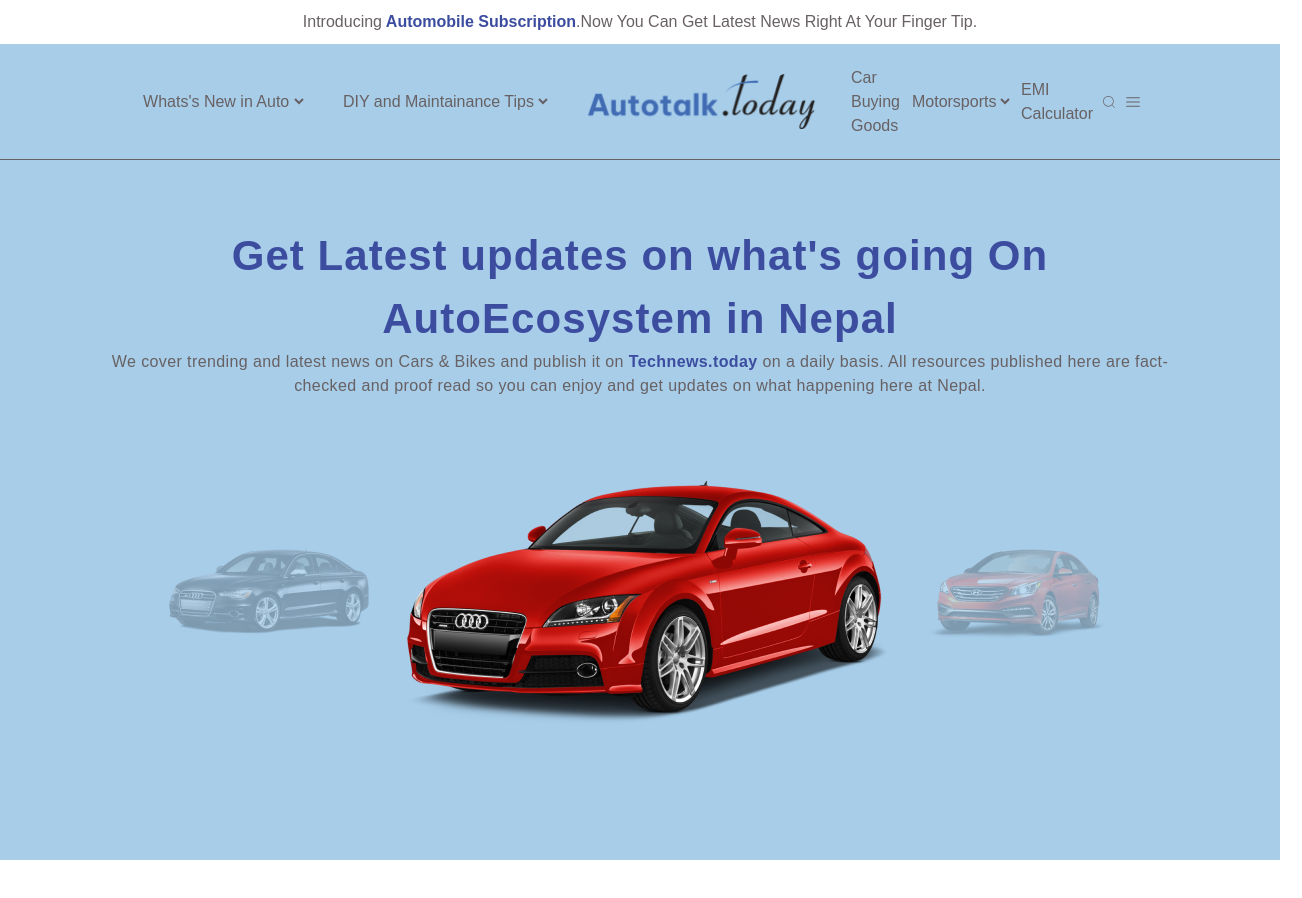
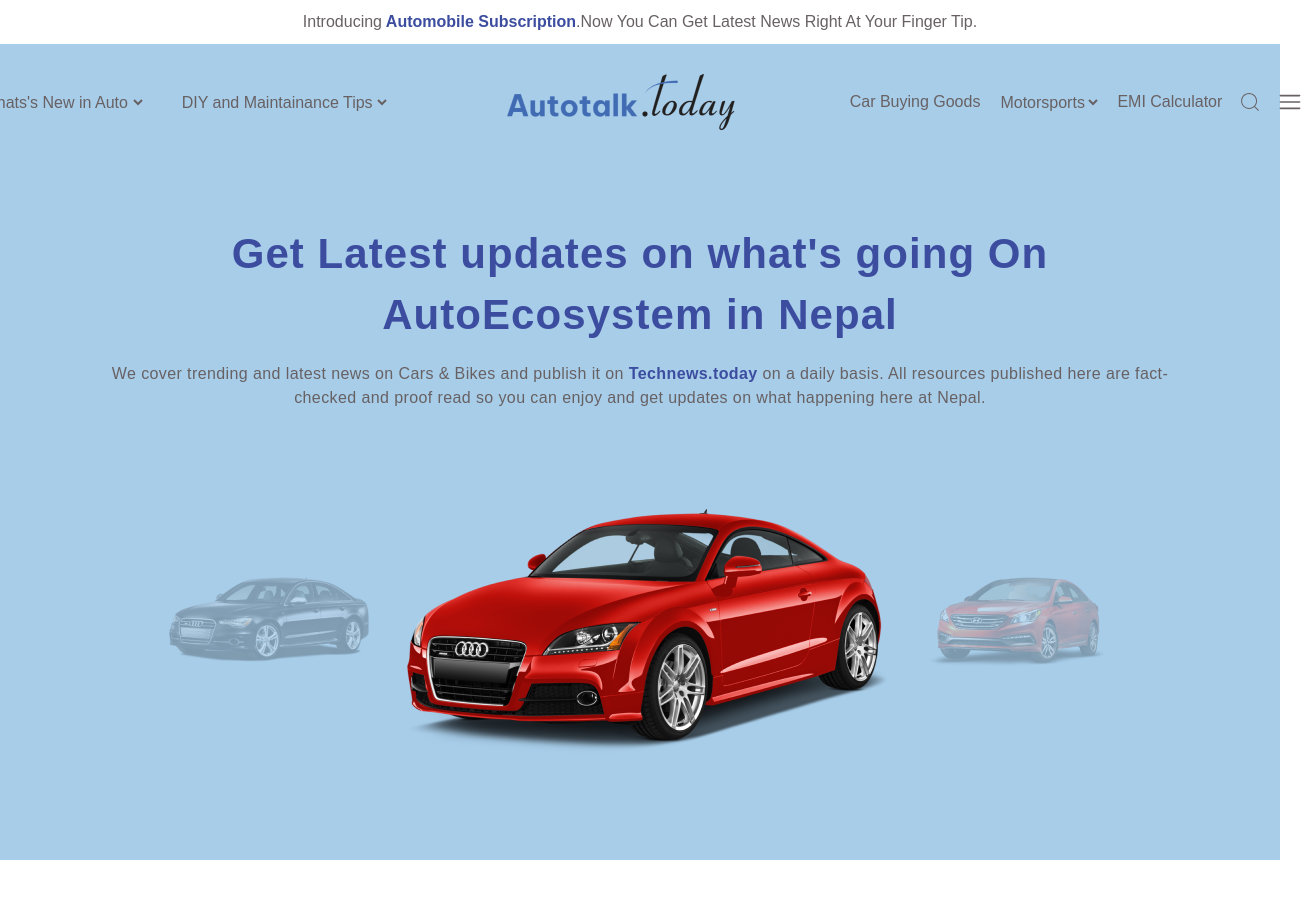
Before and after one commit to Jett78/Autotalk, a React (Vite) app: page / in a window 1280 px wide. Shown: the top 898 px of the page, 1302 px wide, since content can reach past the window. Built offline with nearby package versions, Linux system fonts and the light colour scheme.

Commit message:
line height fixed

```diff
--- a/src/Components/Herosection.jsx
+++ b/src/Components/Herosection.jsx
@@ -4,8 +4,8 @@
   return (
    <main className='bg-primary h-[700px] mb-20 w-full border-b-xl'>
     <div>
-     <h2 className='font-semibold text-[42px] text-purple text-center mx-auto max-w-[1096px] pt-16 tracking-wide'>Get Latest updates on what's going On AutoEcosystem in Nepal</h2>
-     <p className=' text-[16px] text-gray text-center mx-auto max-w-[1096px]  tracking-wide'>We cover trending and latest news on Cars & Bikes and publish it on <span className='text-purple font-semibold'>Technews.today</span> on a daily basis. All resources published here are fact-checked and proof read so you can enjoy and get updates on what happening here at Nepal.</p>
+     <h2 className='font-semibold md:text-[42px] text-3xl text-purple text-center mx-auto max-w-[1096px] md:pt-16 pt-0 tracking-wide leading-[145%]'>Get Latest updates on what's going On AutoEcosystem in Nepal</h2>
+     <p className='py-4 text-[16px] text-gray text-center mx-auto max-w-[1096px]  tracking-wide'>We cover trending and latest news on Cars & Bikes and publish it on <span className='text-purple font-semibold'>Technews.today</span> on a daily basis. All resources published here are fact-checked and proof read so you can enjoy and get updates on what happening here at Nepal.</p>
      <figure>
         <img src="./div.png" alt="herosection" className='mx-auto' />
      </figure>
--- a/src/Components/Navbar.jsx
+++ b/src/Components/Navbar.jsx
@@ -12,7 +12,7 @@
           .Now You Can Get Latest News Right At Your Finger Tip.
         </p>
 
-        <header className="flex items-center justify-center px-[200px] bg-primary h-[116px] text-gray text-[16px] border-b">
+        <header className="flex items-center  sm:justify-center justify-between sm:px-[200px] px-6 bg-primary h-[116px] text-gray text-[16px] border-b-rounded">
           <div className="md:flex hidden gap-8">
             <select name="NewAuto" id="AUTO" className="bg-transparent">
               <option value="What's New In Auto">Whats's New in Auto</option>
@@ -25,20 +25,20 @@
           </div>
 
           <figure>
-            <img src="./auto 1.png" alt="logo" className="min-w-[300px]" />
+            <img src="./auto 1.png" alt="logo" className="sm:min-w-[300px] sm:mx-20" />
           </figure>
 
-          <div className="flex items-center gap-2">
-            <p>Car Buying Goods</p>
+          <div className="md:flex hidden items-center gap-4 whitespace-nowrap">
+            <p className="">Car Buying Goods</p>
             <select name="Motorsports" id="MotorSports" className="bg-transparent">
               <option value="Motorsports">Motorsports</option>
             </select>
             <p>EMI Calculator</p>
-            <div className="flex items-center gap-2">
+          </div>
+          <div className="ml-4 flex items-center gap-4 text-2xl">
               <CiSearch />
               <RxHamburgerMenu />
             </div>
-          </div>
 
         </header>
       </div>
```
